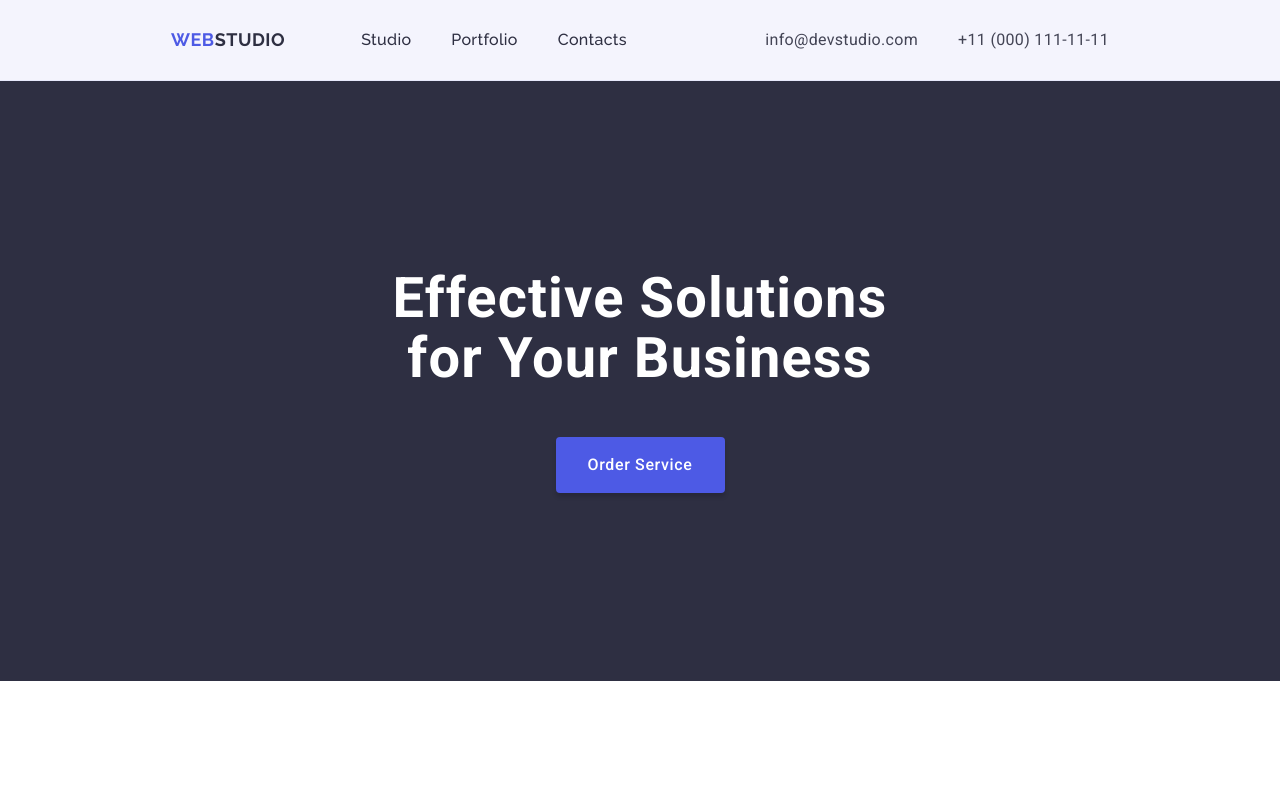
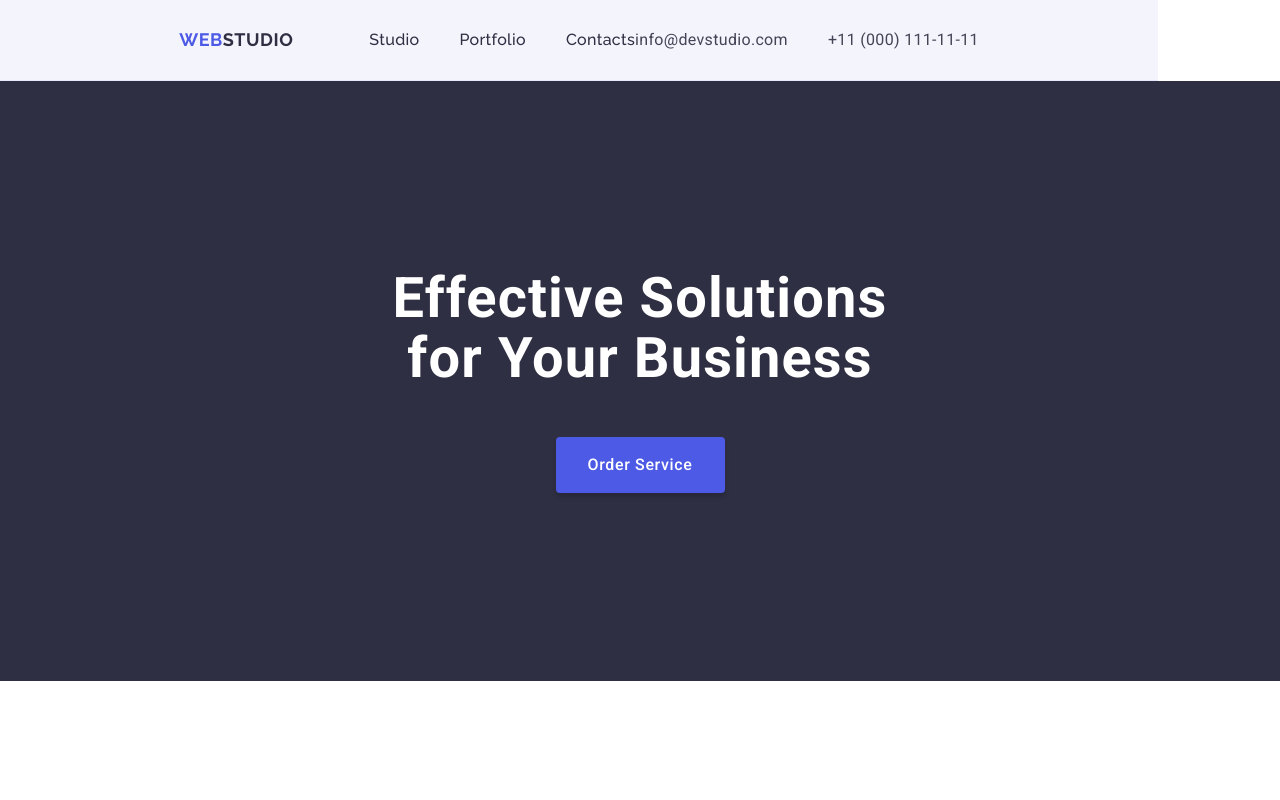
Before and after one commit to Rostislav-Myasnikov/goit-markup-hw-03, a plain HTML site: page index.html in a window 1280 px wide. Shown: the top 800 px of the page. Drawn offline with nearby package versions, Linux system fonts and the light colour scheme.

Commit message:
finish4.6

```diff
--- a/css/styles.css
+++ b/css/styles.css
@@ -44,6 +44,8 @@ body {
   color: #434455;
   font-family: "Roboto", sans-serif;
   background-color: #ffffff;
+  box-sizing: border-box;
+
   max-height: 100vh;
 }
 
@@ -59,7 +61,7 @@ a,
   background-color: #f4f4fd;
   display: flex;
   padding: 0;
-
+  width: 1158px;
   height: 72px;
   align-items: center;
   padding: 40px 156px;
@@ -78,8 +80,6 @@ a,
 }
 
 .container {
-  width: 100%;
-  max-width: 1158px;
   margin: 0 auto;
   padding: 0 15px 0 15px;
 }
```
